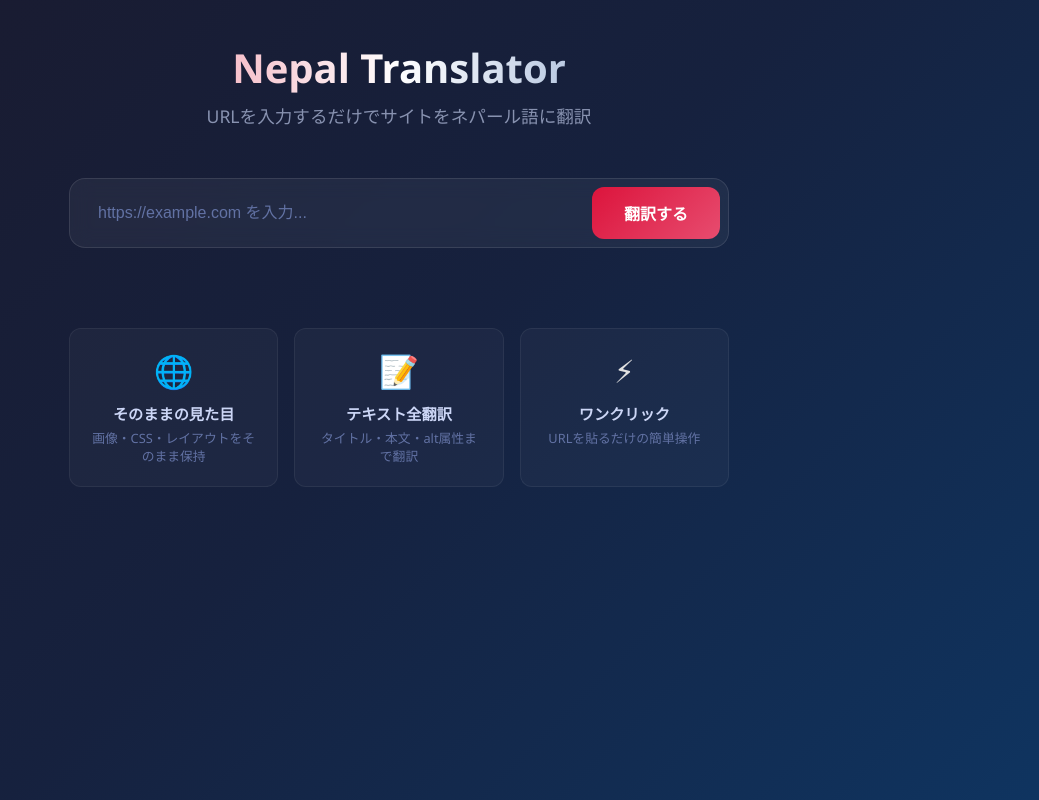
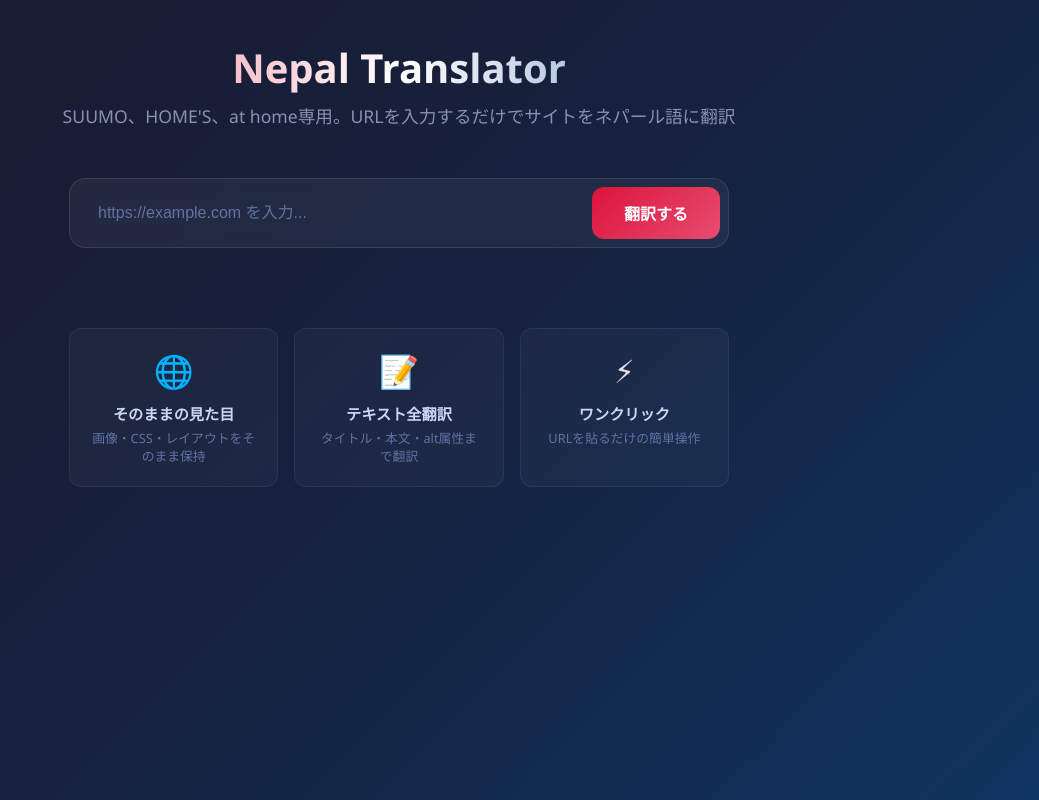
Before and after one commit to shusakkudesu/nepali-translator, a website: page public/index.html in a window 1280 px wide. Shown: the whole page, without its empty margins (241-1280 px from the left). Drawn offline with Linux system fonts and the light colour scheme.

Commit message:
update subtitle to specify supported sites

```diff
--- a/public/index.html
+++ b/public/index.html
@@ -226,7 +226,7 @@
   <body>
     <div class="header">
       <h1>Nepal Translator</h1>
-      <p>URLを入力するだけでサイトをネパール語に翻訳</p>
+      <p>SUUMO、HOME'S、at home専用。URLを入力するだけでサイトをネパール語に翻訳</p>
     </div>
 
     <div class="input-section">
```
